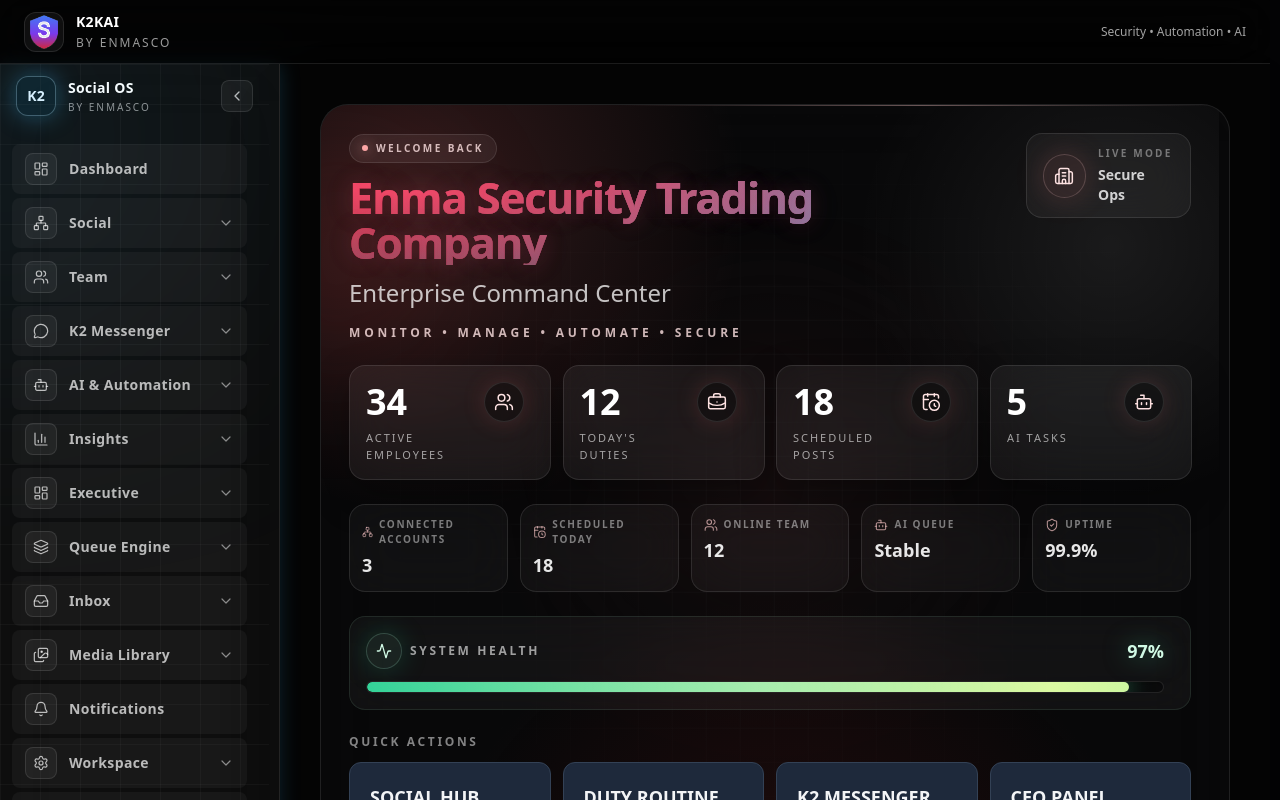
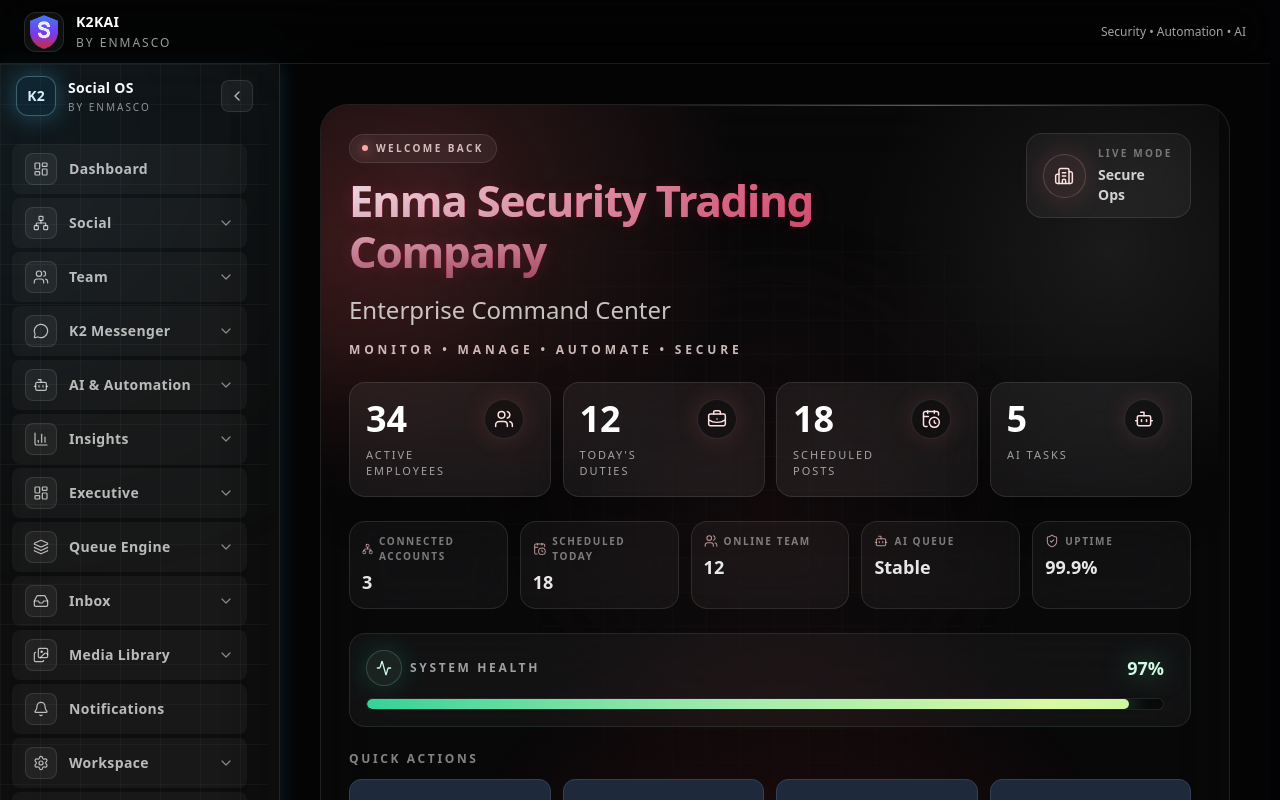
Before and after one commit to jabedbusiness10-art/enmasco-k2-social-hub, a Next.js app: page / in a window 1280 px wide. Shown: the top 800 px of the page. Built offline with nearby package versions, Linux system fonts and the light colour scheme.

Commit message:
style(hero): premium cyber title refinement - fix clip + plasma gradient (TASK-69)

```diff
--- a/app/globals.css
+++ b/app/globals.css
@@ -128,36 +128,37 @@
   }
 }
 
-/* ---- TASK-69B: Executive hero — premium FLUID cyber gradient ----
-   No straight gradient line. Multiple layered radial + conic + subtle
-   linear gradients clipped to the text, each drifting on its own axis so
-   the color field reads as organic, flowing cyber energy (Nothing OS /
-   Arc / Vision Pro inspired). CSS-only, GPU-friendly background-position
-   animation, 20s ease-in-out infinite. Color distribution is centered &
-   asymmetric (no obvious left->right split). Very subtle inner glow. */
+/* ---- Executive hero — Premium Cyber Title (TASK-69 refinement) ----
+   Fixes bottom clipping (line-height 1.18, overflow visible, padding for
+   descenders) and replaces the flat gradient with an organic, flowing
+   plasma/aurora color field: Soft Titanium White -> Rose -> Deep Ruby ->
+   Crimson -> Dark Cherry. No straight line, no neon, no rainbow. CSS-only,
+   GPU-friendly background-position animation, 18s ease-in-out infinite.
+   Very soft glow (<=18% intensity) that blends into the dashboard. */
 .cyber-title-flow {
   margin: 0;
+  display: block;
   font-size: clamp(1.75rem, 3.4vw, 4rem);
   font-weight: 800;
   letter-spacing: -0.025em;
-  line-height: 1.04;
+  line-height: 1.18;
+  padding-bottom: 0.1em;
+  overflow: visible;
   background-image:
-    radial-gradient(120% 160% at 22% 18%, rgba(255, 77, 109, 0.95) 0%, rgba(255, 39, 72, 0) 42%),
-    radial-gradient(120% 160% at 82% 30%, rgba(56, 189, 248, 0.85) 0%, rgba(56, 189, 248, 0) 40%),
-    radial-gradient(140% 180% at 60% 88%, rgba(34, 211, 238, 0.55) 0%, rgba(34, 211, 238, 0) 45%),
-    radial-gradient(120% 150% at 38% 60%, rgba(139, 0, 0, 0.9) 0%, rgba(139, 0, 0, 0) 50%),
-    conic-gradient(from 200deg at 50% 50%, #8b0000, #c2183f, #ff2748, #ff4d6d, #c2183f, #8b0000),
-    linear-gradient(115deg, #8b0000 0%, #ff2748 38%, #ff4d6d 55%, #38bdf8 100%);
+    radial-gradient(130% 170% at 20% 22%, rgba(245, 240, 244, 0.95) 0%, rgba(245, 240, 244, 0) 38%),
+    radial-gradient(120% 160% at 80% 28%, rgba(244, 63, 110, 0.92) 0%, rgba(244, 63, 110, 0) 42%),
+    radial-gradient(150% 180% at 58% 86%, rgba(92, 11, 30, 0.85) 0%, rgba(92, 11, 30, 0) 46%),
+    radial-gradient(130% 160% at 36% 64%, rgba(159, 18, 57, 0.9) 0%, rgba(159, 18, 57, 0) 50%),
+    conic-gradient(from 160deg at 50% 45%, #5c0b1e, #9f1239, #c81e3a, #f43f6e, #c81e3a, #9f1239, #5c0b1e),
+    linear-gradient(120deg, #5c0b1e 0%, #9f1239 40%, #c81e3a 60%, #f43f6e 100%);
   background-size: 200% 200%, 220% 220%, 260% 260%, 230% 230%, 180% 180%, 280% 280%;
   background-position: 0% 0%, 100% 0%, 50% 100%, 30% 50%, 50% 50%, 0% 50%;
   -webkit-background-clip: text;
   background-clip: text;
   color: transparent;
   -webkit-text-fill-color: transparent;
-  text-shadow:
-    0 0 22px rgba(255, 60, 90, 0.22),
-    0 0 38px rgba(56, 189, 248, 0.10);
-  animation: cyberTitleFlow 20s ease-in-out infinite;
+  text-shadow: 0 0 18px rgba(244, 63, 110, 0.16);
+  animation: cyberTitleFlow 18s ease-in-out infinite;
 }
 
 @keyframes cyberTitleFlow {
@@ -165,7 +166,7 @@
     background-position: 0% 0%, 100% 0%, 50% 100%, 30% 50%, 50% 50%, 0% 50%;
   }
   50% {
-    background-position: 60% 40%, 40% 60%, 70% 20%, 80% 80%, 65% 35%, 140% 50%;
+    background-position: 62% 38%, 38% 62%, 72% 18%, 82% 82%, 64% 36%, 145% 50%;
   }
   100% {
     background-position: 0% 0%, 100% 0%, 50% 100%, 30% 50%, 50% 50%, 0% 50%;
```
